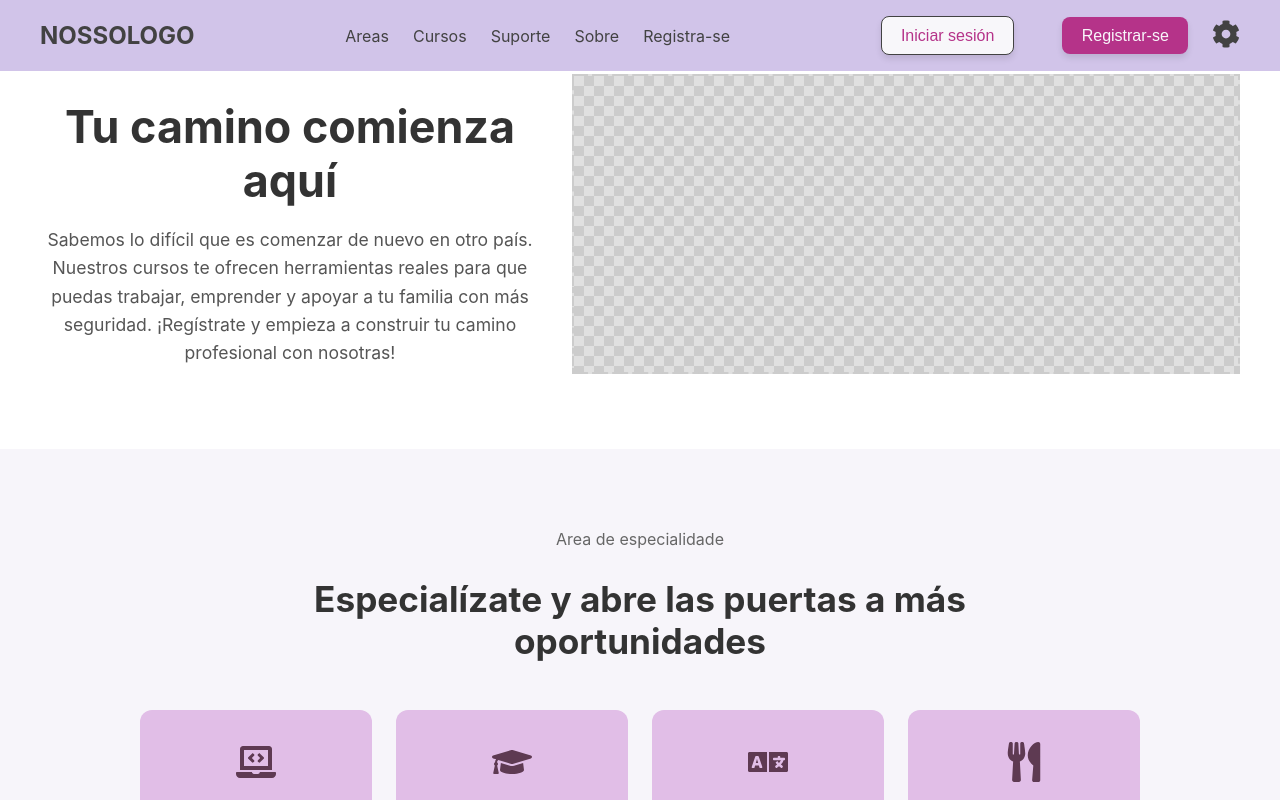
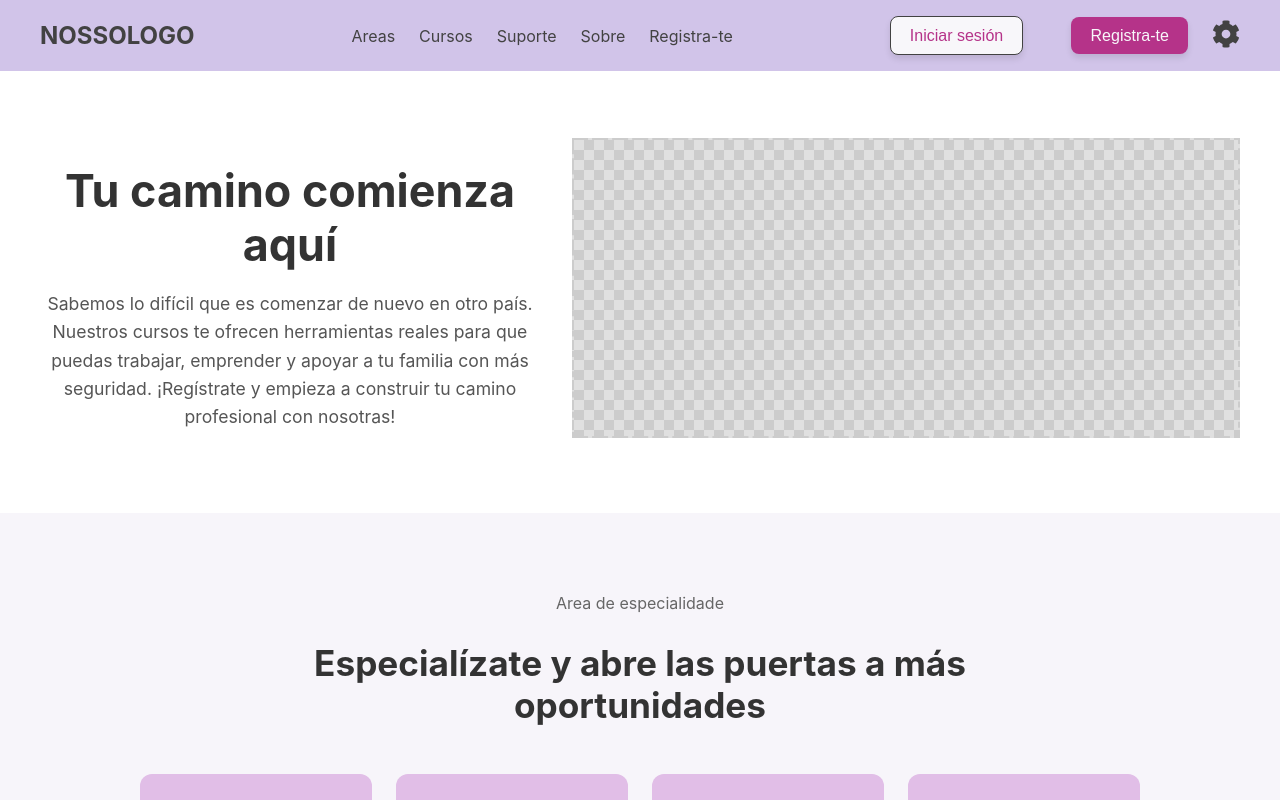
Before and after one commit to ailtonlucasdev/Impulsa-tu-voz, a React (Vite) app: page / in a window 1280 px wide. Shown: the top 800 px of the page. Built offline with nearby package versions, Linux system fonts and the light colour scheme.

Commit message:
Reajustando padding da HeroSection - ajustar o registra-te navbar duplicado

```diff
--- a/src/components/HeroSection/HeroSection.css
+++ b/src/components/HeroSection/HeroSection.css
@@ -1,7 +1,7 @@
 /* src/components/HeroSection/HeroSection.css */
 .hero-container {
   background-color: #ffffff; /* Fundo branco para a seção */
-  padding: 4rem 2rem; /* Espaçamento generoso */
+  padding: 8rem 2rem 4rem 2rem  ; /* Espaçamento generoso */
   display: flex;
   justify-content: center;
 }
--- a/src/components/Navbar/Navbar.css
+++ b/src/components/Navbar/Navbar.css
@@ -5,12 +5,11 @@
   width: 100%;
   background-color: #D1C4E9;
   padding: 1rem 2rem;
-  /* position: relative; Necessário para o posicionamento do menu mobile */
+  /* position: relative; Necessário para o posicionamento do menu mobile - NÃO ADICIONAR*/
   z-index: 100;
 }
 
 .navbar-content {
-
   max-width: 1200px;
   margin: 0 auto;
   display: flex;
@@ -156,6 +155,7 @@
   }
 
   .register-button-mobile {
+  /* display: block; */
   padding: 0.8em 1.5rem;
   font-size: 1rem;
   color: #F8F7FA;
--- a/src/components/Navbar/Navbar.jsx
+++ b/src/components/Navbar/Navbar.jsx
@@ -35,7 +35,8 @@
           <a href="/contatos" onClick={closeMenu}>Sobre</a>
           {/* 3. Use a nova função aqui para o botão mobile */}
           <a href="#" className="login-button-mobile" onClick={handleLoginClick}>Iniciar sesión</a>
-          <a href="#" className="register-button-mobile" onClick={handleLoginClick}>Registra-se</a>
+          <a href="#" className="register-button-mobile" onClick={handleLoginClick}>Registra-te</a>
+          {/* <a href="#" className="register-button-mobile" onClick={handleLoginClick}>Registra-FDASFDse</a> */}
         </nav>
 
 
@@ -45,7 +46,7 @@
           <a href="/configuracoes" className="settings-icon">
 
           </a>
-          <button className="register-button" onClick={onLoginClick}>Registrar-se</button>
+          <button className="register-button" onClick={onLoginClick}>Registra-te</button>
           <a href="/configuracoes" className="settings-icon">
             <FaCog size={28} /> {/* icone de configurações */}
           </a>
```
